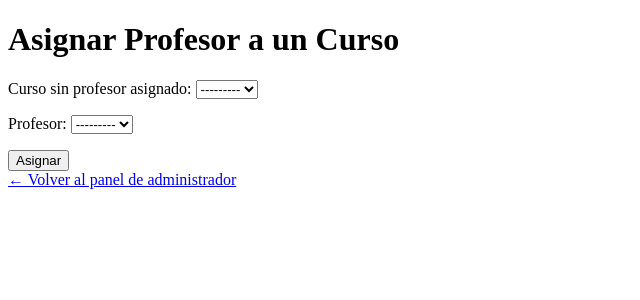
After one commit to Jmoncada13/Basesdedatos, a Django app: page /asignar-profesor/ in a window 1280 px wide. The commit adds this page. Shown: the top 300 px of the page, without its empty margins (0-640 px from the left). Run offline with Django 5.2, Linux system fonts and the light colour scheme; data that the repository does not hold is empty.

Commit message:
asignar_profe:)

```diff
--- a/proyecto_nodo/cursos/forms.py
+++ b/proyecto_nodo/cursos/forms.py
@@ -9,3 +9,13 @@ class MatriculaForm(forms.ModelForm):
     def __init__(self, *args, **kwargs):
         super(MatriculaForm, self).__init__(*args, **kwargs)
         self.fields['id_nodo_estudiante'].queryset = Usuario.objects.filter(rol='Estudiante')
+
+class AsignarProfesorForm(forms.Form):
+    curso = forms.ModelChoiceField(
+        queryset=Curso.objects.filter(id_nodo_profesor__isnull=True),
+        label="Curso sin profesor asignado"
+    )
+    profesor = forms.ModelChoiceField(
+        queryset=Usuario.objects.filter(rol='Profesor'),
+        label="Profesor"
+    )
--- a/proyecto_nodo/cursos/templates/cursos/admin_dashboard.html
+++ b/proyecto_nodo/cursos/templates/cursos/admin_dashboard.html
@@ -9,7 +9,7 @@
 
     <ul>
         <li><a href="/matricular/">Matricular un estudiante a un curso</a></li>
-        <li><a href="#">Asignar profesor a un curso (próximamente)</a></li>
+        <li><a href="{% url 'asignar_profesor' %}">Asignar profesor a un curso</a></li>
         <li><a href="#">Ver cursos disponibles</a></li>
         <li><a href="#">Ver usuarios registrados</a></li>
         <li><a href="/login/">Cerrar sesión</a></li>
--- /dev/null
+++ b/proyecto_nodo/cursos/templates/cursos/asignar_profesor.html
@@ -0,0 +1,16 @@
+<!DOCTYPE html>
+<html lang="es">
+<head>
+    <meta charset="UTF-8">
+    <title>Asignar Profesor a Curso</title>
+</head>
+<body>
+    <h1>Asignar Profesor a un Curso</h1>
+<form method="post">
+    {% csrf_token %}
+    {{ form.as_p }}
+    <button type="submit">Asignar</button>
+</form>
+<a href="{% url 'admin_dashboard' %}">← Volver al panel de administrador</a>
+</body>
+</html>
--- a/proyecto_nodo/cursos/urls.py
+++ b/proyecto_nodo/cursos/urls.py
@@ -7,6 +7,6 @@ urlpatterns = [
     path('admin-dashboard/', views.admin_dashboard, name='admin_dashboard'),
     path('profesor-dashboard/', views.profesor_dashboard, name='profesor_dashboard'),
     path('estudiante-dashboard/', views.estudiante_dashboard, name='estudiante_dashboard'),
-    path('matricular/', views.matricular_estudiante, name='matricular_estudiante')
-,
+    path('matricular/', views.matricular_estudiante, name='matricular_estudiante'),
+    path('asignar-profesor/', views.asignar_profesor, name='asignar_profesor'),
 ]
--- a/proyecto_nodo/cursos/views.py
+++ b/proyecto_nodo/cursos/views.py
@@ -3,6 +3,7 @@ from django.shortcuts import render, redirect
 from django.http import HttpResponse
 from .forms import MatriculaForm
 from django.contrib.auth.decorators import login_required
+from .forms import AsignarProfesorForm
 from .models import (
     Usuario, Curso, Interesa, Matricula, Material,
     Tarea, EntregaTarea, Foro, MensajeForo
@@ -80,6 +81,19 @@ def matricular_estudiante(request):
         form = MatriculaForm()
     return render(request, 'cursos/matricular_estudiante.html', {'form': form})
 
+def asignar_profesor(request):
+    if request.method == 'POST':
+        form = AsignarProfesorForm(request.POST)
+        if form.is_valid():
+            curso = form.cleaned_data['curso']
+            profesor = form.cleaned_data['profesor']
+            curso.id_nodo_profesor = profesor
+            curso.save()
+            return redirect('admin_dashboard')
+    else:
+        form = AsignarProfesorForm()
+    return render(request, 'cursos/asignar_profesor.html', {'form': form})
+
 def admin_dashboard(request):
     return render(request, 'cursos/admin_dashboard.html')
 
```
